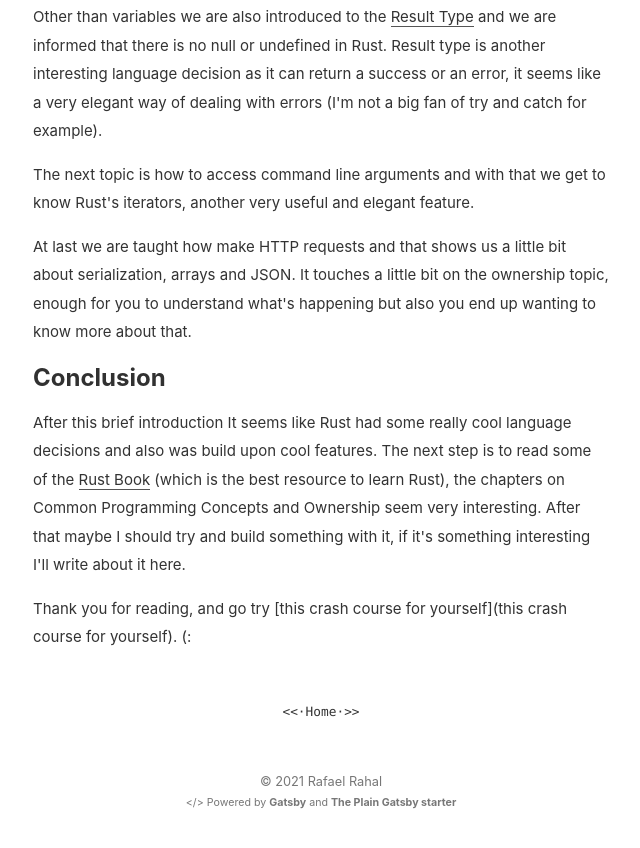
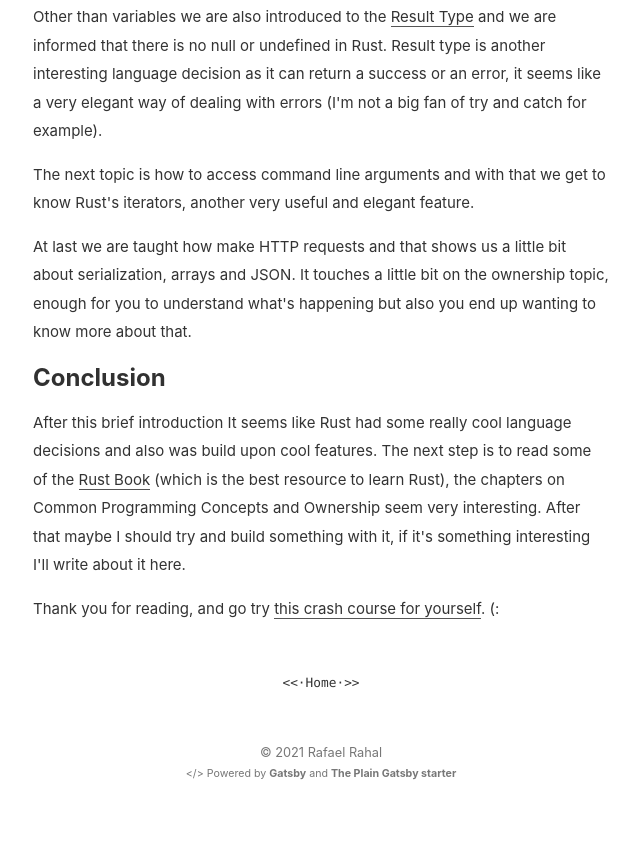
Before and after one commit to rrrahal/blog, a Gatsby site: page /blog/trying-rust in a window 1280 px wide. Shown: the part 1279-2127 px from the top of the page, without its empty margins (319-959 px from the left). After the commit the page ends 2098 px from the top, so only its background shows below. Built offline with nearby package versions, Linux system fonts and the light colour scheme; Gatsby itself is replaced by a stand-in of ours; some packages are replaced by stand-ins of ours.

Commit message:
Fix crash course url

```diff
--- a/src/pages/blog/trying-rust.md
+++ b/src/pages/blog/trying-rust.md
@@ -34,4 +34,4 @@ At last we are taught how make HTTP requests and that shows us a little bit abou
 
 After this brief introduction It seems like Rust had some really cool language decisions and also was build upon cool features. The next step is to read some of the [Rust Book](https://doc.rust-lang.org/book/) (which is the best resource to learn Rust), the chapters on Common Programming Concepts and Ownership seem very interesting. After that maybe I should try and build something with it, if it's something interesting I'll write about it here.
 
-Thank you for reading, and go try [this crash course for yourself](this crash course for yourself). (:
+Thank you for reading, and go try [this crash course for yourself](https://www.rustadventure.dev). (:
```
